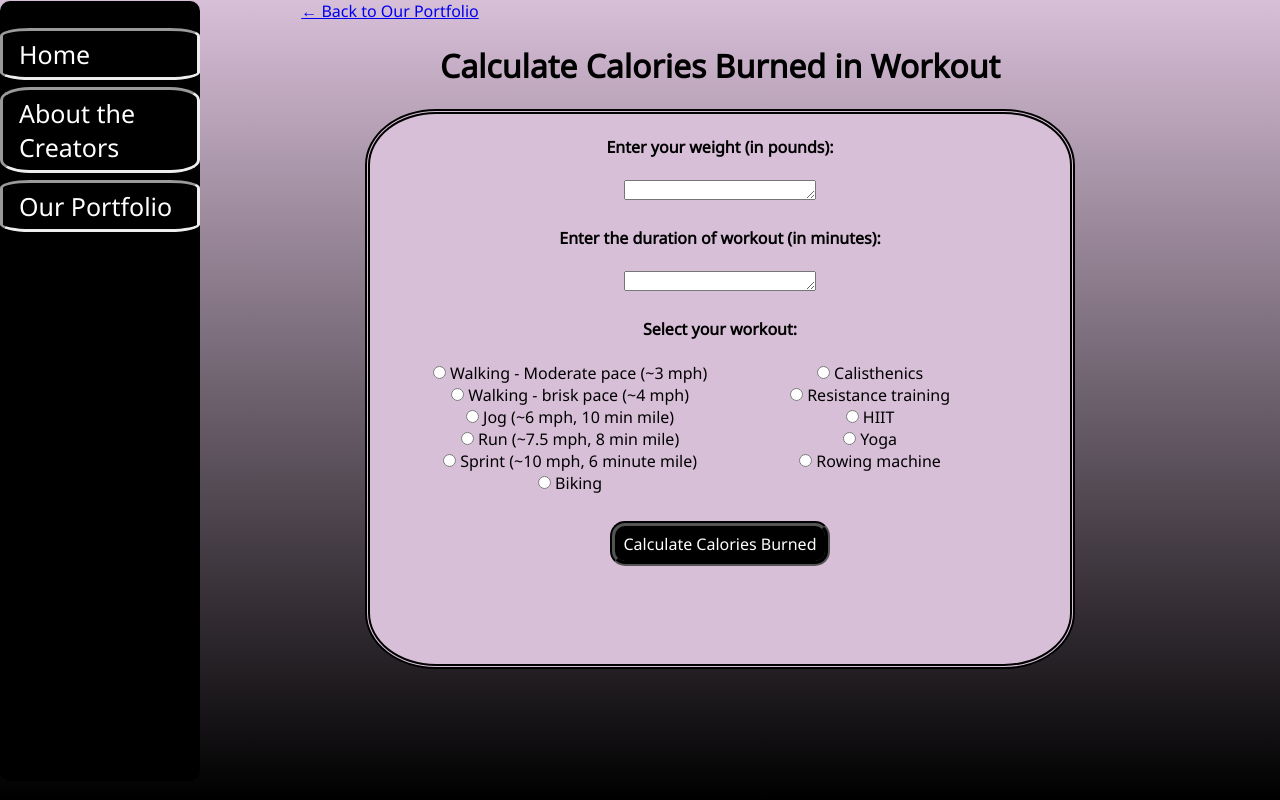
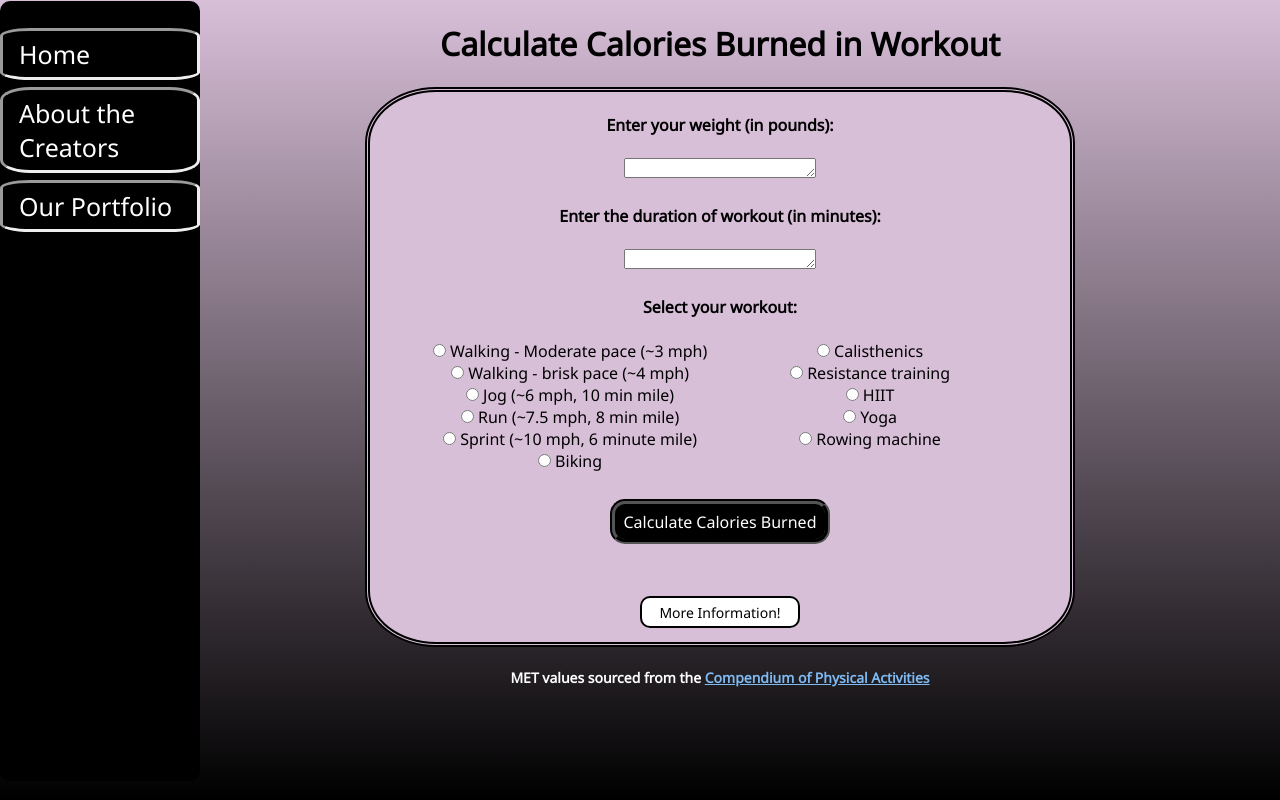
Before and after one commit to umaparhar1/gitgals, a Django app: page /caloriesBurned.html in a window 1280 px wide. Run offline with Django 3.2, Linux system fonts and the light colour scheme.

Commit message:
More info button, source on calories burned

```diff
--- a/Proj1/converter/templates/converter/caloriesBurned.html
+++ b/Proj1/converter/templates/converter/caloriesBurned.html
@@ -18,7 +18,6 @@
 
     <!-- Page content -->
     <div class="main">
-        <a style="margin-right: 60%;" href="ourPortfolio.html">&#8592 Back to Our Portfolio</a>
         <h1 style = "margin-top: 2%;margin-bottom: 2%;">Calculate Calories Burned in Workout</h1>
         <div class="calculator"
             style='background-color: #D8BFD8; height: 550px; width:700px;margin: 0 auto;border-radius: 10%;border-color: black; border-width: 5px;border-style:double;'>
@@ -69,15 +68,18 @@
                 style="margin: 0 auto; height:45px; width:220px; font-size:16px; background-color: black; border-style:groove; border-width:5px; border-radius:15px; color: white;">Calculate Calories Burned</button>
             <br><br>
             <label id="result" style="font-size:larger;"></label>
+            <button onclick='moreInfo()' id='more-info'
+                style="margin-top: 30px; height:32px; width:160px;font-size: 14px;background-color: white; border-style:solid; border-width: 2px; border-radius:10px; color: black; text-align:center;">More
+                Information!</button>
             <div id="dialogoverlay"></div>
             <div id="dialogbox">
             <div>
-                <div id="dialogboxhead" style = 'background-color: #ffe1e6;'></div>
-                <div id="dialogboxbody" style = 'background-color: #ffe1e6;'></div>
-                <div id="dialogboxfoot" style = 'background-color: #ffe1e6;'></div>
+                <div id="dialogboxhead" style = 'background-color: #ccc8c8;'></div>
+                <div id="dialogboxbody" style = 'background-color: #ccc8c8;'></div>
+                <div id="dialogboxfoot" style = 'background-color: #ccc8c8;'></div>
             </div>
         </div>
-        </div>
+        <h1 style="margin-top:40px; color:white; font-size:14px;">MET values sourced from the <a href="https://sites.google.com/site/compendiumofphysicalactivities/home" style="color:rgb(126, 186, 241)">Compendium of Physical Activities</a></h3>
     </div>
 
 </body>
@@ -177,6 +179,13 @@
         return true;
     }
 
+    function moreInfo() {
+        var info = "This calculation is done through the use of MET (Metabolic Equivalent) values of different workouts. 1 MET is defined as 1 kcal/kg/hour or 3.5 ml/kg/min of oxygen cost. " +
+        "With the MET value of an activity, the duration of that activiy, and the weight of the person performing that activity, the total amount of calories burned can be calculated. ";
+        Alert.render("", "", info);
+        return;
+    }
+
 </script>
 
 </html>
```
